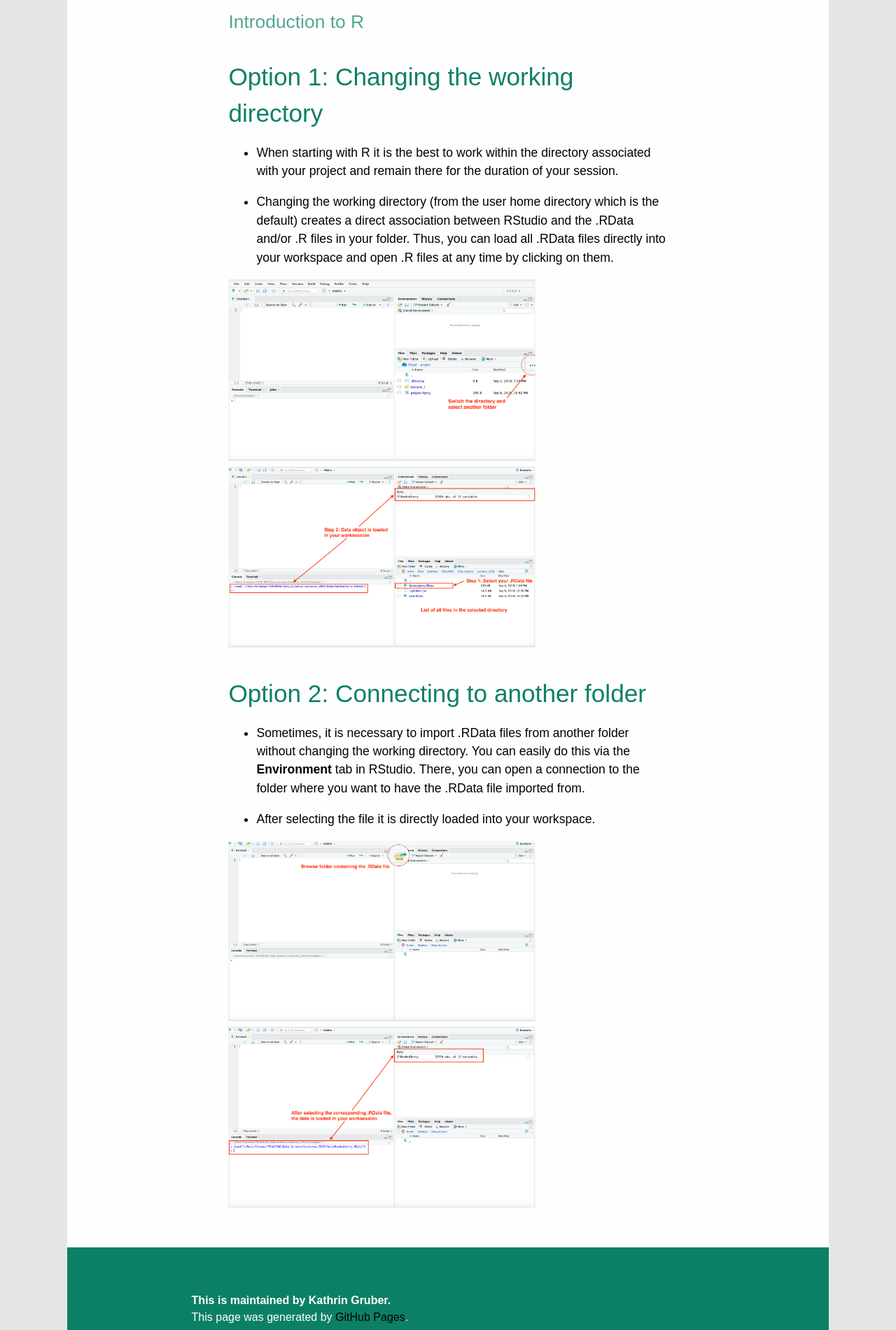
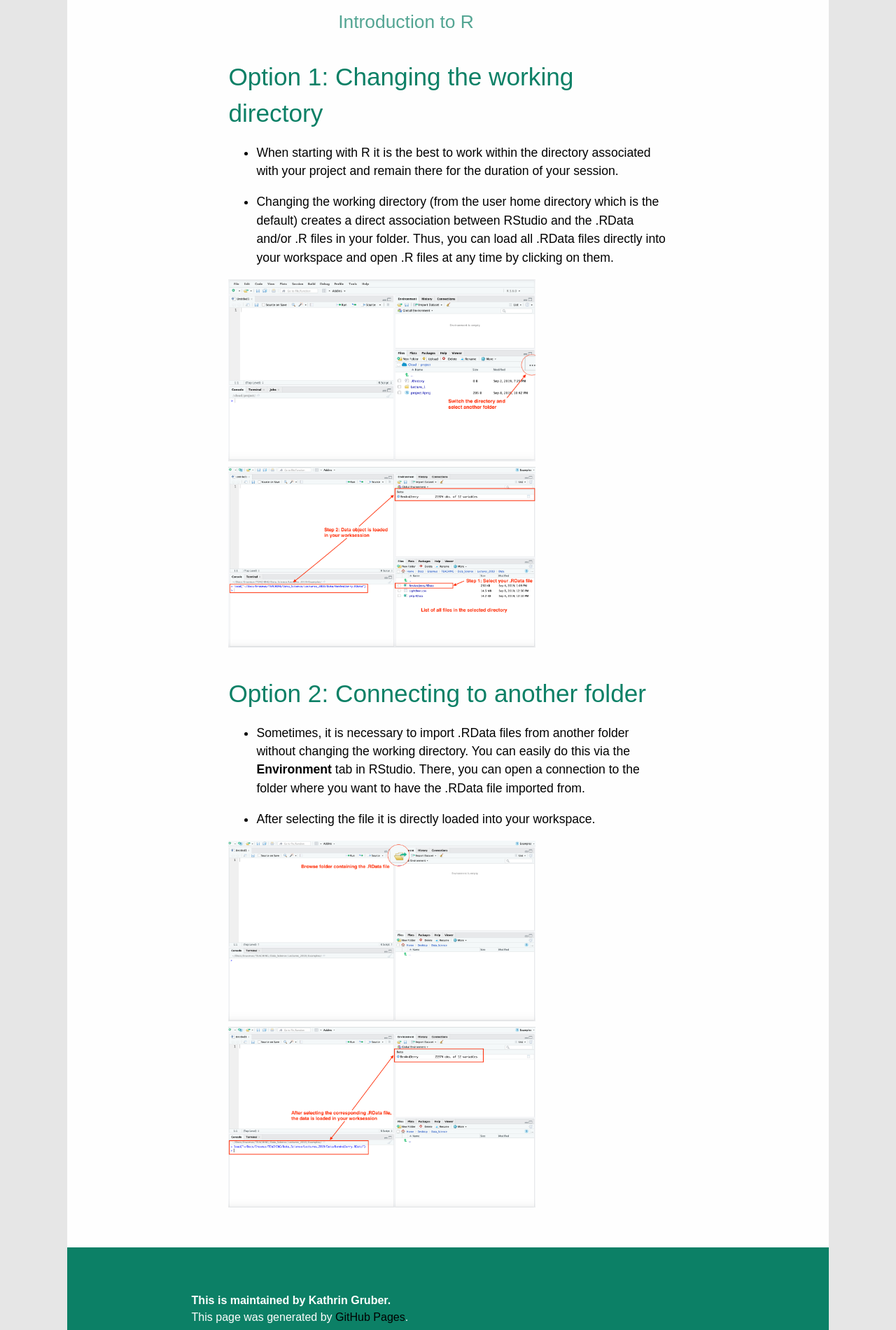
Before and after one commit to jmjvdruten/introductiontoR, a Jekyll site: the page built from Appendix_2_Loading_RData_files.md, in a window 1280 px wide. Shown: the part 1045-2945 px from the top of the page at 70% size. Built offline with Jekyll 4.4.1, drawn with Linux system fonts in a browser that asks for light colours.

Commit message:
Update stylesheet.css

```diff
--- a/stylesheets/stylesheet.css
+++ b/stylesheets/stylesheet.css
@@ -96,7 +96,6 @@ a {
   background-color: #FEFEFE}
 
 .project-tagline {
-  margin: auto;
   font-weight: 1000;
   opacity: 0.7; }
 
@@ -119,6 +118,7 @@ a {
 }
 .center {
   margin: auto;
+  width: 50%;
 }
 
 .content {
```
